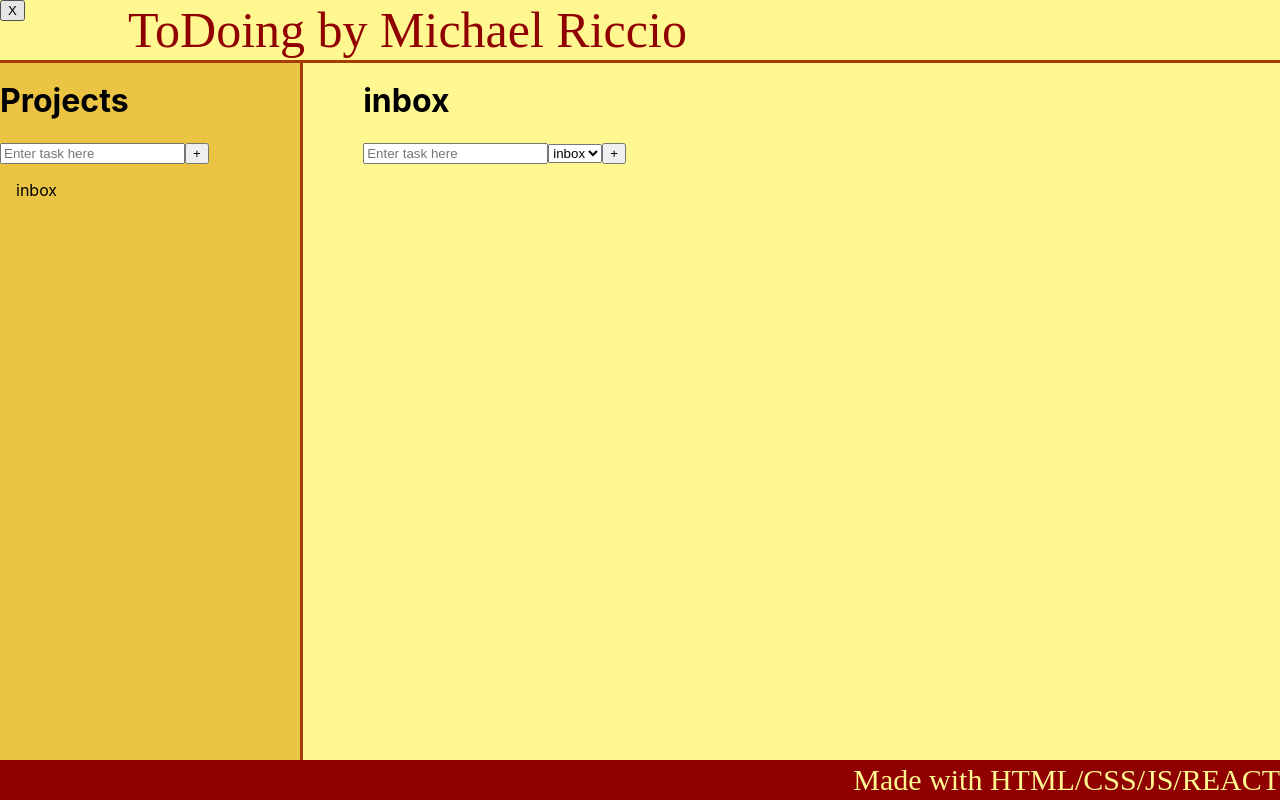
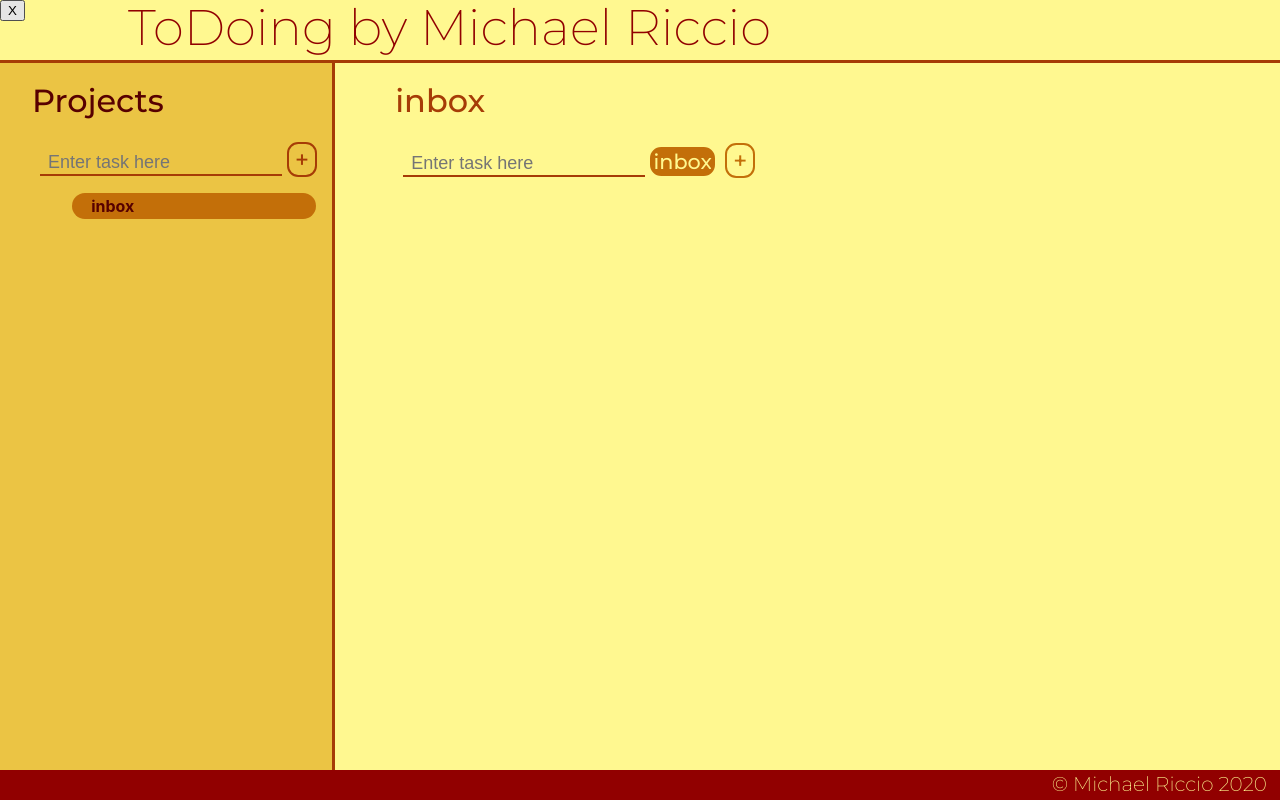
Before and after one commit to michaelriccio/ToDoing-React-App, a React (Create React App) app in the folder project-folder/: page / in a window 1280 px wide. Built offline with nearby package versions, Linux system fonts and the light colour scheme.

Commit message:
stylistic changes to projects and tasks

```diff
--- a/project-folder/src/App.css
+++ b/project-folder/src/App.css
@@ -1,23 +1,27 @@
-@import url("https://fonts.googleapis.com/css2?family=Montserrat:ital@1&display=swap");
+@import url("https://fonts.googleapis.com/css2?family=Montserrat:wght@100;200;300;400;500;600;700;800;900&display=swap");
 html {
+  --blood:#570000;
   --red:#910000;
   --burnt:#A63C06;
   --orange:#C36F09;
   --tan:#ebc444;
   --yellow:#fff890;
   --headText: 'Montserrat', sans-serif;
-  --bodyText: ''
-;
+  --mainWeight: 500;
+  --listWeight: 300;
 }
 
 header {
+  height: 60px;
+  border-bottom: 0.2rem var(--burnt) solid;
+  background-color: var(--yellow);
+}
+
+header div {
+  position: absolute;
+  top: -3px;
   font-size: 50px;
-  height: 60px;
-  position: fixed;
-  top: 0;
-  border-bottom: 0.2rem var(--burnt) solid;
   padding-left: 10vw;
-  background-color: var(--yellow);
   color: var(--red);
 }
 
@@ -40,6 +44,58 @@ header {
   position: relative;
   padding-top: 60px;
   min-width: 300px;
+  padding-left: 2rem;
+}
+
+.center .projects .projectAdd {
+  background-color: transparent;
+  border: solid var(--burnt) 2px;
+  color: var(--burnt);
+}
+
+.center .projects .projectAdd:hover {
+  color: var(--blood);
+  background-color: var(--burnt);
+}
+
+.center .projects .projectItem {
+  background-color: var(--orange);
+  display: -webkit-box;
+  display: -ms-flexbox;
+  display: flex;
+  border-radius: 1rem;
+  padding-left: 1rem;
+  -webkit-box-pack: justify;
+      -ms-flex-pack: justify;
+          justify-content: space-between;
+  -webkit-transition: background-color .3s ease-out;
+  transition: background-color .3s ease-out;
+  cursor: pointer;
+}
+
+.center .projects .projectItem:hover {
+  background-color: #e78916;
+}
+
+.center .projects .projectItem .list {
+  padding: .2rem;
+  font-weight: 700;
+  width: 100%;
+}
+
+.center .projects .projectItem .ex {
+  background-color: var(--red);
+  border: none;
+  border-radius: 1rem;
+  font-size: 1rem;
+  color: var(--tan);
+  font-weight: var(--mainWeight);
+  font-family: var(--headText);
+  cursor: pointer;
+}
+
+.center .projects .projectItem .ex:hover {
+  background-color: var(--burnt);
 }
 
 .center .tasks {
@@ -53,33 +109,127 @@ header {
   padding-left: 60px;
 }
 
+.center .tasks .taskHeader {
+  color: var(--burnt);
+}
+
+.center .tasks .taskInput {
+  color: var(--red);
+}
+
+.center .tasks .taskAdd {
+  background-color: transparent;
+  border: solid var(--orange) 2px;
+  color: var(--orange);
+}
+
+.center .tasks .taskAdd:hover {
+  color: var(--blood);
+  background-color: var(--burnt);
+  border: solid var(--burnt) 2px;
+}
+
+.center .tasks select {
+  -webkit-appearance: none;
+     -moz-appearance: none;
+          appearance: none;
+  background: var(--orange);
+  border-radius: .7rem;
+  border: var(--orange) 3px solid;
+  font-family: var(--headText);
+  font-size: 1.3rem;
+  font-weight: var(--mainWeight);
+  margin: 5px;
+  -webkit-transition-duration: .3s;
+          transition-duration: .3s;
+  color: var(--yellow);
+  text-align: center;
+  -webkit-transition-property: color, border, background-color;
+  transition-property: color, border, background-color;
+  -webkit-transition-timing-function: ease-out;
+          transition-timing-function: ease-out;
+  cursor: pointer;
+}
+
+.center .tasks select:hover {
+  background-color: var(--burnt);
+  border: var(--burnt) 3px solid;
+}
+
+.center .tasks .todoItem {
+  background-color: var(--tan);
+  display: -webkit-box;
+  display: -ms-flexbox;
+  display: flex;
+  border-radius: 1rem;
+  -webkit-box-pack: justify;
+      -ms-flex-pack: justify;
+          justify-content: space-between;
+  cursor: pointer;
+}
+
+.center .tasks .todoItem .list {
+  padding: .2rem;
+  padding-left: 1rem;
+  font-weight: 600;
+  width: 100%;
+}
+
+.center .tasks .todoItem .ex {
+  background-color: var(--red);
+  border: none;
+  border-radius: 1rem;
+  font-size: 1rem;
+  color: var(--tan);
+  font-weight: var(--mainWeight);
+  font-family: var(--headText);
+  cursor: pointer;
+  -webkit-transition: background-color .3s ease-out;
+  transition: background-color .3s ease-out;
+}
+
+.center .tasks .todoItem .ex:hover {
+  background-color: var(--orange);
+}
+
+.center .tasks .todoItem .green {
+  background-color: #498000;
+}
+
+.center .tasks .todoItem .green:hover {
+  background-color: #67b600;
+}
+
+.center .tasks .todoItem .green:active {
+  -webkit-filter: hue-rotate(90deg);
+          filter: hue-rotate(90deg);
+}
+
 footer {
   background-color: var(--red);
   bottom: 0;
   color: var(--yellow);
-  font-family: var(--headText);
-  font-size: 30px;
-  height: 35px;
-  height: 40px;
-  position: fixed;
-  width: 100%;
-  text-align: right;
+  font-size: 20px;
+  height: 30px;
+  display: -webkit-box;
+  display: -ms-flexbox;
+  display: flex;
+  -webkit-box-pack: right;
+      -ms-flex-pack: right;
+          justify-content: right;
+}
+
+footer div {
+  margin-right: 1ch;
+  margin-top: 2px;
 }
 
 .bigtext {
-  display: -webkit-box;
-  display: -ms-flexbox;
-  display: flex;
-  -webkit-box-orient: vertical;
-  -webkit-box-direction: normal;
-      -ms-flex-direction: column;
-          flex-direction: column;
-  font-family: 'Crimson Text', serif;
-  -webkit-box-pack: center;
-      -ms-flex-pack: center;
-          justify-content: center;
+  font-family: var(--headText);
+  font-weight: 200;
   width: 100%;
   z-index: 9999;
+  position: fixed;
 }
 
 .clearing {
@@ -93,4 +243,40 @@ footer {
   display: flex;
   margin: 1rem;
 }
+
+.header {
+  font-family: var(--headText);
+  font-weight: var(--mainWeight);
+  color: var(--blood);
+}
+
+.form {
+  background: transparent;
+  border: none;
+  border-bottom: solid var(--burnt) 2px;
+  color: var(--red);
+  padding-left: .5rem;
+  font-size: 18px;
+  margin-left: .5rem;
+}
+
+.listItem {
+  color: var(--blood);
+  margin-left: 2.5rem;
+}
+
+.taskButton {
+  margin-left: 5px;
+  border-radius: .7rem;
+  font-weight: var(--mainWeight);
+  font-family: var(--headText);
+  font-size: 1.5rem;
+  -webkit-transition-property: color, background-color;
+  transition-property: color, background-color;
+  -webkit-transition-duration: .3s;
+          transition-duration: .3s;
+  -webkit-transition-timing-function: ease-out;
+          transition-timing-function: ease-out;
+  cursor: pointer;
+}
 /*# sourceMappingURL=App.css.map */
--- a/project-folder/src/App.js
+++ b/project-folder/src/App.js
@@ -86,13 +86,17 @@ const App = () => {
 
   return (
     <div className="App">
-      <header className="bigtext">ToDoing by Michael Riccio</header>
+      <header className="bigtext">
+        <div>ToDoing by Michael Riccio</div>
+      </header>
       <button className="clearing" onClick={clearing} type='button'>X</button>
       <div className="center">
         <Projects addProj={addProj} curProject={curProject} setProject={setProject} nowFolder={nowFolder} removeProject={removeProject} />
         <Todo addTodo={addTodo}  curTask={curTask} curProject={curProject} curFolder={curFolder} toggleComplete={toggleComplete} removeTodo={removeTodo}/>
       </div>
-      <footer className="bigtext">Made with HTML/CSS/JS/REACT</footer>
+      <footer className="bigtext">
+        <div>© Michael Riccio 2020</div>
+      </footer>
     </div>
   )
 }
--- a/project-folder/src/App.scss
+++ b/project-folder/src/App.scss
@@ -1,23 +1,27 @@
 html{
+    --blood:#570000;
     --red:#910000;
     --burnt:#A63C06;
     --orange:#C36F09;
     --tan:#ebc444;
     --yellow:#fff890;
-    @import url('https://fonts.googleapis.com/css2?family=Montserrat:ital@1&display=swap');
+    @import url('https://fonts.googleapis.com/css2?family=Montserrat:wght@100;200;300;400;500;600;700;800;900&display=swap');
     --headText: 'Montserrat', sans-serif;
-    --bodyText: ''
+    --mainWeight: 500;
+    --listWeight: 300;
 }
 
 header{
-    font-size: 50px;
     height: 60px;
-    position: fixed;
-    top: 0;
     border-bottom: .2rem var(--burnt) solid;
-    padding-left: 10vw;
     background-color: var(--yellow);
-    color: var(--red);
+    div{
+        position: absolute;
+        top: -3px;
+        font-size: 50px;
+        padding-left: 10vw;
+        color: var(--red);
+    }
 }
 
 .center{
@@ -33,6 +37,46 @@ header{
         position: relative;
         padding-top: 60px;
         min-width: 300px;
+        padding-left: 2rem;
+        .projectAdd{
+            background-color: transparent;
+            border: solid var(--burnt) 2px;
+            color:var(--burnt);
+            &:hover{
+                color: var(--blood);
+                background-color: var(--burnt);
+            }
+        }
+        .projectItem{
+            background-color: var(--orange);
+            display: flex;
+            border-radius: 1rem;
+            padding-left: 1rem;
+            justify-content: space-between;
+            transition: background-color .3s ease-out;
+            cursor: pointer;
+            &:hover{
+                background-color: #e78916;
+            }
+            .list{
+                padding: .2rem;
+                font-weight: 700;
+                width: 100%;
+            }
+            .ex{
+                background-color: var(--red);
+                border: none;
+                border-radius: 1rem;
+                font-size: 1rem;
+                color: var(--tan);
+                font-weight: var(--mainWeight);
+                font-family: var(--headText);
+                cursor: pointer;
+                &:hover{
+                    background-color: var(--burnt);
+                }
+            }
+        }
     }
     .tasks{
         grid-area: tasks;
@@ -40,6 +84,79 @@ header{
         position: relative;
         padding-top: 60px;
         padding-left: 60px;
+        .taskHeader{
+            color: var(--burnt);
+        }
+        .taskInput{
+            color: var(--red);
+        }
+        .taskAdd{
+            background-color: transparent;
+            border: solid var(--orange) 2px;
+            color:var(--orange);
+            &:hover{
+                color: var(--blood);
+                background-color: var(--burnt);
+                border: solid var(--burnt) 2px;
+            }
+        }
+        select{
+            appearance: none;
+            background: var(--orange);
+            border-radius: .7rem;
+            border: var(--orange) 3px solid;
+            font-family: var(--headText);
+            font-size: 1.3rem;
+            font-weight: var(--mainWeight);
+            margin: 5px;
+            transition-duration: .3s;
+            color: var(--yellow);
+            text-align: center;
+            transition-property: color, border, background-color;
+            transition-timing-function: ease-out;
+            cursor: pointer;
+            &:hover{
+                background-color: var(--burnt);
+                border: var(--burnt) 3px solid;
+            }
+        }
+        .todoItem{
+            background-color: var(--tan);
+            display: flex;
+            border-radius: 1rem;
+            justify-content: space-between;
+
+            cursor: pointer;
+            .list{
+                padding: .2rem;
+                padding-left: 1rem;
+                font-weight: 600;
+                width: 100%;
+            }
+            .ex{
+                background-color: var(--red);
+                border: none;
+                border-radius: 1rem;
+                font-size: 1rem;
+                color: var(--tan);
+                font-weight: var(--mainWeight);
+                font-family: var(--headText);
+                cursor: pointer;
+                transition: background-color .3s ease-out;
+                &:hover{
+                    background-color: var(--orange);
+                }
+            }
+            .green {
+                background-color: rgb(73, 128, 0);
+            &:hover{
+                background-color:  rgb(103, 182, 0);
+            }
+            &:active{
+                filter:hue-rotate(90deg);
+            }
+            }
+        }
     }
 }
 
@@ -47,23 +164,23 @@ footer{
     background-color: var(--red);
     bottom: 0;
     color: var(--yellow);
-    font-family: var(--headText);
-    font-size: 30px;
-    height: 35px;
-    height: 40px;
-    position:fixed;
-    width: 100%;
-    text-align: right;
+    font-size: 20px;
+    height: 30px;
+    display: flex;
+    justify-content: right;
+    div{
+        margin-right: 1ch;
+        margin-top: 2px;
+    }
 }
 
 .bigtext{
-
-    display: flex;
-    flex-direction: column;
-    font-family: 'Crimson Text', serif;
-    justify-content: center;
+    font-family: var(--headText);
+    font-weight: 200;
     width: 100%;
     z-index: 9999;
+    position: fixed;
+
 }
 
 .clearing{
@@ -75,3 +192,36 @@ footer{
     display: flex;
     margin: 1rem;
 }
+
+.header{
+    font-family: var(--headText);
+    font-weight: var(--mainWeight);
+    color: var(--blood);
+}
+
+.form{
+    background: transparent;
+    border: none;
+    border-bottom: solid var(--burnt) 2px;
+    color: var(--red);
+    padding-left: .5rem;
+    font-size: 18px;
+    margin-left: .5rem;
+}
+
+.listItem{
+    color: var(--blood);
+    margin-left: 2.5rem;
+}
+
+.taskButton{
+    margin-left: 5px;
+    border-radius: .7rem;
+    font-weight: var(--mainWeight);
+    font-family: var(--headText);
+    font-size: 1.5rem;
+    transition-property: color, background-color;
+    transition-duration: .3s;
+    transition-timing-function: ease-out;
+    cursor: pointer;
+}
--- a/project-folder/src/components/ProjectForm.js
+++ b/project-folder/src/components/ProjectForm.js
@@ -31,10 +31,10 @@ const ProjectForm = ({addProj, curProject}) => {
                 type="text"
                 value={proj.project}
                 onChange={handleTaskInputChange}
-                className="taskInput"
+                className="projectInput form"
                 placeholder="Enter task here"
                 />
-                <button type="submit" className="taskButton">
+                <button type="submit" className="taskButton projectAdd">
                 +
                 </button>
             </form>
--- a/project-folder/src/components/ProjectList.js
+++ b/project-folder/src/components/ProjectList.js
@@ -12,14 +12,14 @@ const ProjectList = ({curProject, setProject, nowFolder, removeProject}) => {
 
     let button;
     if (curProject.completable === true) {
-        button = <button onClick={deleteProject} type="button"> X </button>
+        button = <button className="ex" onClick={deleteProject} type="button"> X </button>
     }
     else {
-        button = null
+        button = null;
     };
 
-    return <div className="listItem">
-        <div onClick={handleClick} > {curProject.project} </div>
+    return <div className="listItem projectItem">
+        <div className="list" onClick={handleClick}> {curProject.project} </div>
         {button}
     </div>
 }
--- a/project-folder/src/components/Projects.js
+++ b/project-folder/src/components/Projects.js
@@ -5,10 +5,9 @@ import ProjectList from './ProjectList';
 const Projects = ({ addProj, curProject, nowFolder, removeProject}) => {
     return (
         <div className="projects">
-            <h1>Projects</h1>
+            <h1 className="header"> Projects </h1>
             <ProjectForm addProj={addProj} curProject={curProject} />
-            {curProject.map((item) => <ProjectList key={item.id} curProject={item} nowFolder={nowFolder} removeProject={removeProject} />
-            )}
+            {curProject.map((item) => <ProjectList key={item.id} curProject={item} nowFolder={nowFolder} removeProject={removeProject} /> )}
         </div>
     )
 }
--- a/project-folder/src/components/Todo.js
+++ b/project-folder/src/components/Todo.js
@@ -10,7 +10,7 @@ const Todo = ({addTodo, curTask, curProject, curFolder, toggleComplete, removeTo
 
     return(
         <div className="tasks">
-            <h1> {curFolder} </h1>
+            <h1 className="header taskHeader"> {curFolder} </h1>
             <TodoForm addTodo={addTodo} curProject={curProject}/>
             {includedTodos}
         </div>
--- a/project-folder/src/components/TodoForm.js
+++ b/project-folder/src/components/TodoForm.js
@@ -37,13 +37,13 @@ const TodoForm = ({addTodo, curProject}) => {
                 type="text"
                 value={todo.task}
                 onChange={handleTaskInputChange}
-                className="taskInput"
+                className="taskInput form"
                 placeholder="Enter task here"
                 />
-                <select onChange={handleSelect}>
+                <select onChange={handleSelect} onF>
                     {projectList}
                 </select>
-                <button type="submit" className="taskButton">+</button>
+                <button type="submit" className="taskButton taskAdd">+</button>
             </form>
         </div>
     )
```
Also changed, not shown: project-folder/src/components/TodoList.js (+5 -5 lines), 1 other file (tests, documents, lock files or other folders).
